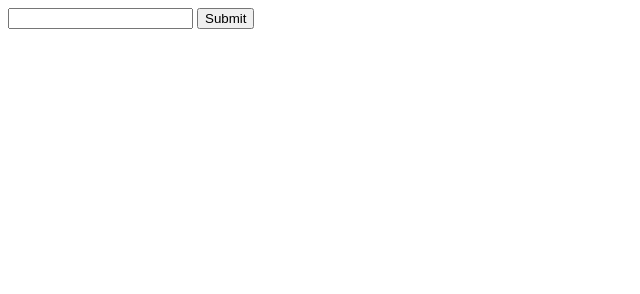
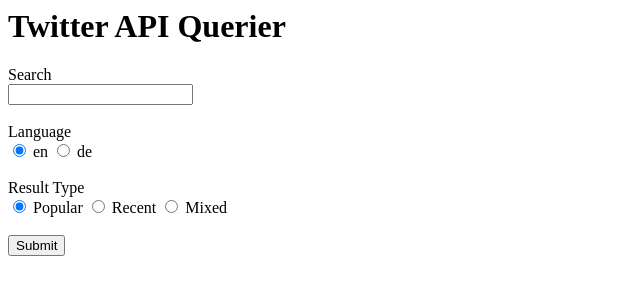
Before and after one commit to k1155240/Bigdata_TwitterAPI, a website: page public/index.html in a window 1280 px wide. Shown: the whole page, without its empty margins (0-640 px from the left). Drawn offline with Linux system fonts and the light colour scheme.

Commit message:
Added more query options

```diff
--- a/index.js
+++ b/index.js
@@ -21,7 +21,7 @@
         bearer_token: bearer
     });
 
-    client.get("search/tweets.json", {q:request.query.query, result_type:"popular", lang:"en"}, function(error, tweets, twitter_response) {
+    client.get("search/tweets.json", {q:request.query.query, result_type:request.query.querytype, lang:request.query.language}, function(error, tweets, twitter_response) {
         if(error) {console.log(error); throw error};
         console.log(tweets);
         //console.log(twitter_response);  // Raw response object.
@@ -34,7 +34,7 @@
             tweetsHtml += "<p>" + element.text + "</p>";
         });
 
-        response.send('<html><head></head><body>' + tweetsHtml + '</body></html>')
+        response.send('<html><head></head><body><a href="index.html">...back</a><div>' + tweetsHtml + '</div></body></html>')
     });
 }
 
--- a/public/index.html
+++ b/public/index.html
@@ -2,7 +2,20 @@
     <head></head>
     <body>
         <form action="/twitter" method="GET">
+            <h1>Twitter API Querier</h1>
+            <label for="query">Search</label><br />
             <input type="text" id="query" name="query" />
+            <br /><br />
+            <label for="language">Language</label><br />
+            <input type="radio" name="language" id="language" value="en" checked /> en
+            <input type="radio" name="language" id="language" value="de" /> de
+            <br /><br />
+            <label for="querytype">Result Type</label><br />
+            <input type="radio" name="querytype" id="querytype" value="popular" checked /> Popular
+            <input type="radio" name="querytype" id="querytype" value="recent" /> Recent
+            <input type="radio" name="querytype" id="querytype" value="mixed" /> Mixed
+            <br />
+            <br />
             <input type="submit" />
         </form>
     </body>
```
